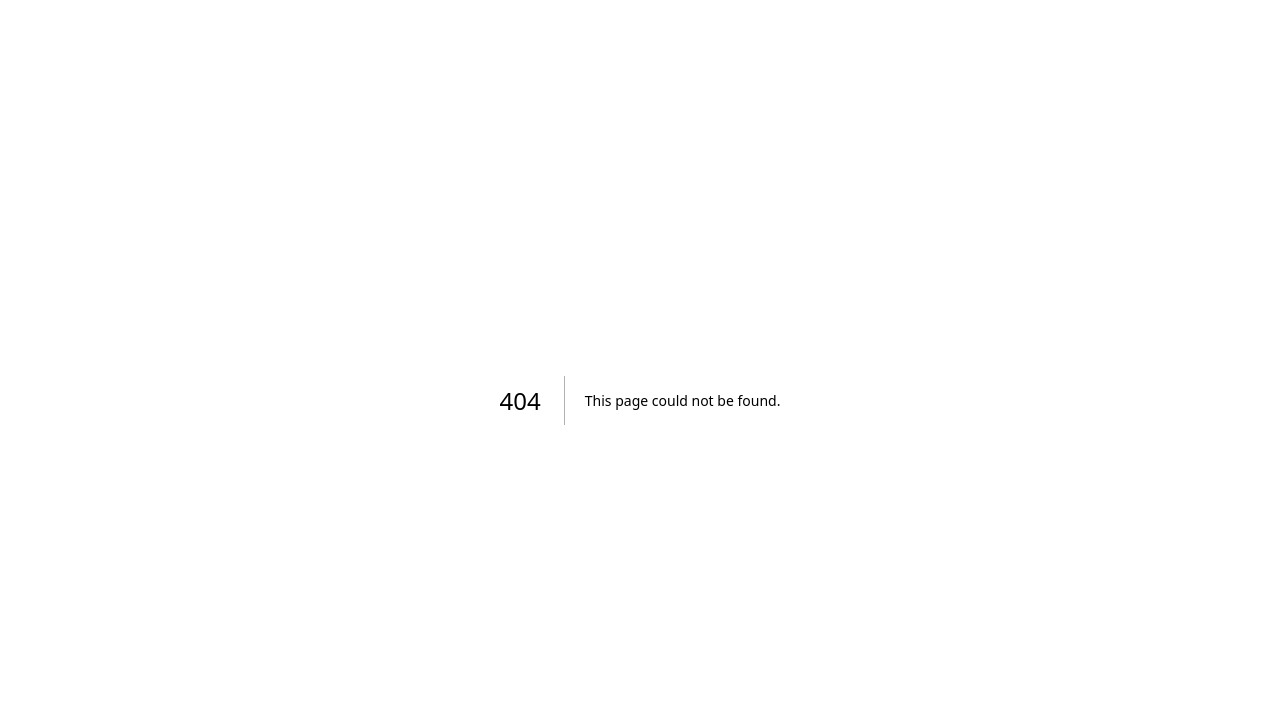
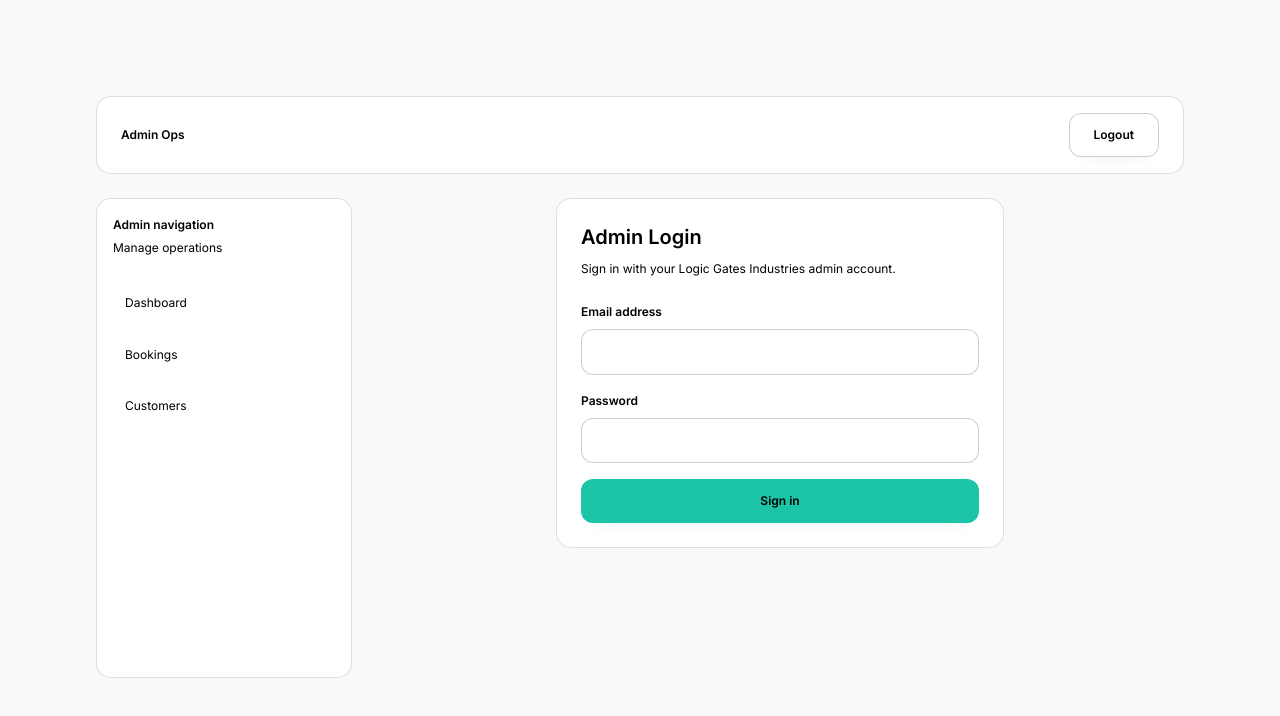
Before and after one commit to adesinamayowalogicgates-sketch/logic-gates-logistics, a Next.js app: page /admin/login in a window 1280 px wide. Before the commit this address had no page. Shown: the top 716 px of the page. Built offline with nearby package versions, Linux system fonts and the light colour scheme; no server answers.

Commit message:
Add admin login portal and domain-based admin gate

```diff
--- /dev/null
+++ b/app/admin/login/page.tsx
@@ -0,0 +1,28 @@
+import { redirect } from "next/navigation";
+import { getServerSession } from "next-auth";
+import { authOptions } from "@/lib/auth";
+import AdminLoginForm from "@/components/admin/AdminLoginForm";
+
+export default async function AdminLoginPage() {
+  const session = await getServerSession(authOptions);
+  const email = session?.user?.email?.toLowerCase() || "";
+  const role = session?.user?.role?.toLowerCase() || "";
+
+  if (session && email.endsWith("@logicgatesindustries.com") && (role === "admin" || role === "ops")) {
+    redirect("/admin");
+  }
+
+  return (
+    <div className="mx-auto w-full max-w-md rounded-2xl border border-border-muted/20 bg-white p-6">
+      <h1 className="text-h1 font-semibold text-text-primary">Admin Login</h1>
+      <p className="mt-2 text-body text-muted">
+        Sign in with your Logic Gates Industries admin account.
+      </p>
+      {session ? (
+        <p className="mt-6 text-body text-red-500">Not authorized for admin access.</p>
+      ) : (
+        <AdminLoginForm />
+      )}
+    </div>
+  );
+}
--- /dev/null
+++ b/components/admin/AdminLoginForm.tsx
@@ -0,0 +1,69 @@
+"use client";
+
+import { useState } from "react";
+import { useRouter } from "next/navigation";
+import { signIn } from "next-auth/react";
+
+export default function AdminLoginForm() {
+  const router = useRouter();
+  const [error, setError] = useState<string | null>(null);
+  const [loading, setLoading] = useState(false);
+
+  const handleSubmit = async (event: React.FormEvent<HTMLFormElement>) => {
+    event.preventDefault();
+    setError(null);
+    setLoading(true);
+
+    const formData = new FormData(event.currentTarget);
+    const email = formData.get("email") as string;
+    const password = formData.get("password") as string;
+
+    const result = await signIn("credentials", {
+      redirect: false,
+      email,
+      password
+    });
+
+    setLoading(false);
+
+    if (result?.error) {
+      setError("Invalid email or password.");
+      return;
+    }
+
+    router.push("/admin");
+  };
+
+  return (
+    <form className="mt-6 space-y-4" onSubmit={handleSubmit}>
+      <div>
+        <label className="text-body font-semibold text-text-primary" htmlFor="email">
+          Email address
+        </label>
+        <input
+          id="email"
+          name="email"
+          type="email"
+          required
+          className="mt-2 w-full rounded-xl border border-border-muted/30 bg-white px-4 py-3 text-body text-text-primary focus-ring"
+        />
+      </div>
+      <div>
+        <label className="text-body font-semibold text-text-primary" htmlFor="password">
+          Password
+        </label>
+        <input
+          id="password"
+          name="password"
+          type="password"
+          required
+          className="mt-2 w-full rounded-xl border border-border-muted/30 bg-white px-4 py-3 text-body text-text-primary focus-ring"
+        />
+      </div>
+      {error ? <p className="text-body text-red-500">{error}</p> : null}
+      <button className="btn-primary w-full" type="submit" disabled={loading}>
+        {loading ? "Signing in..." : "Sign in"}
+      </button>
+    </form>
+  );
+}
--- a/lib/auth.ts
+++ b/lib/auth.ts
@@ -57,6 +57,7 @@ export const authOptions: NextAuthOptions = {
     async jwt({ token, user }) {
       if (user) {
         token.id = (user as any).id;
+        token.email = (user as any).email;
         token.phone = (user as any).phone;
         token.company = (user as any).company;
         token.role = (user as any).role;
@@ -66,6 +67,7 @@ export const authOptions: NextAuthOptions = {
     async session({ session, token }) {
       if (session.user) {
         session.user.id = token.id as string;
+        session.user.email = token.email as string | undefined;
         session.user.phone = token.phone as string | undefined;
         session.user.company = token.company as string | undefined;
         session.user.role = token.role as string | undefined;
```
Also changed, not shown: middleware.ts (+13 -1 lines).
